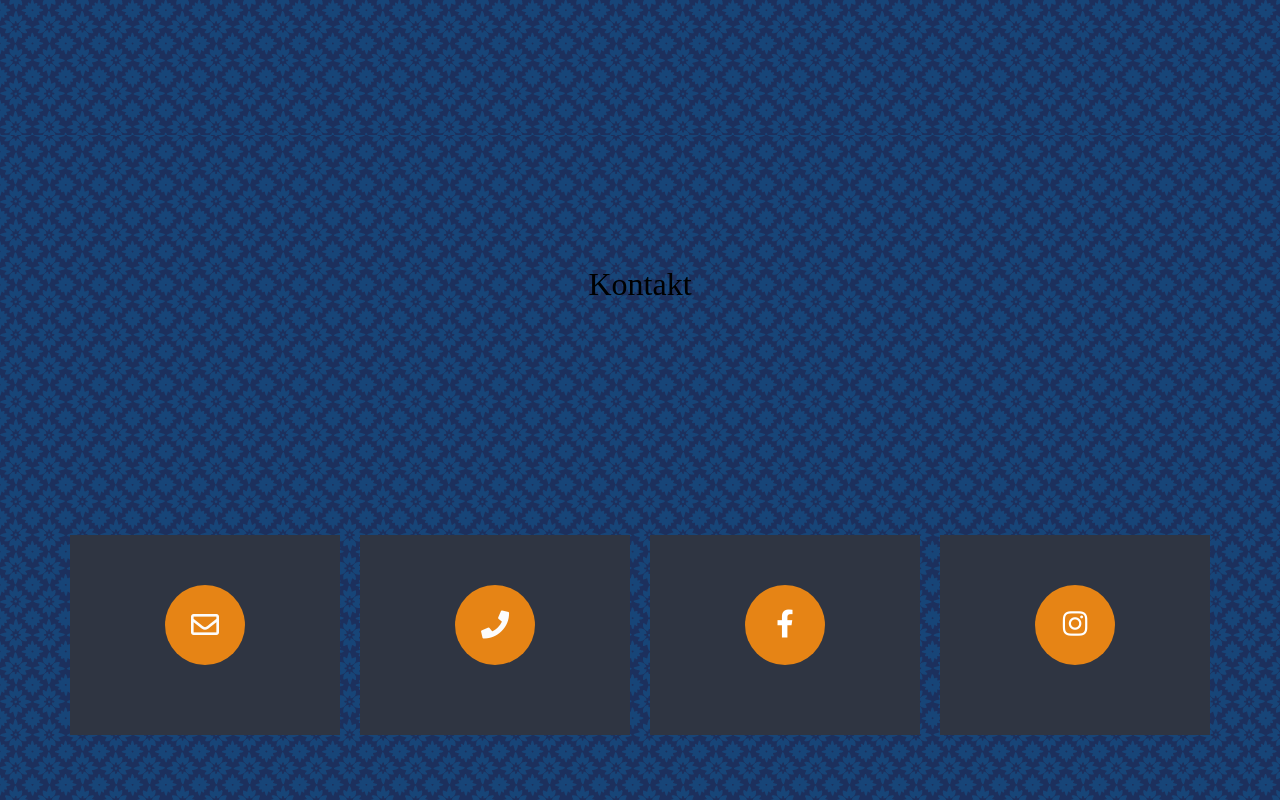
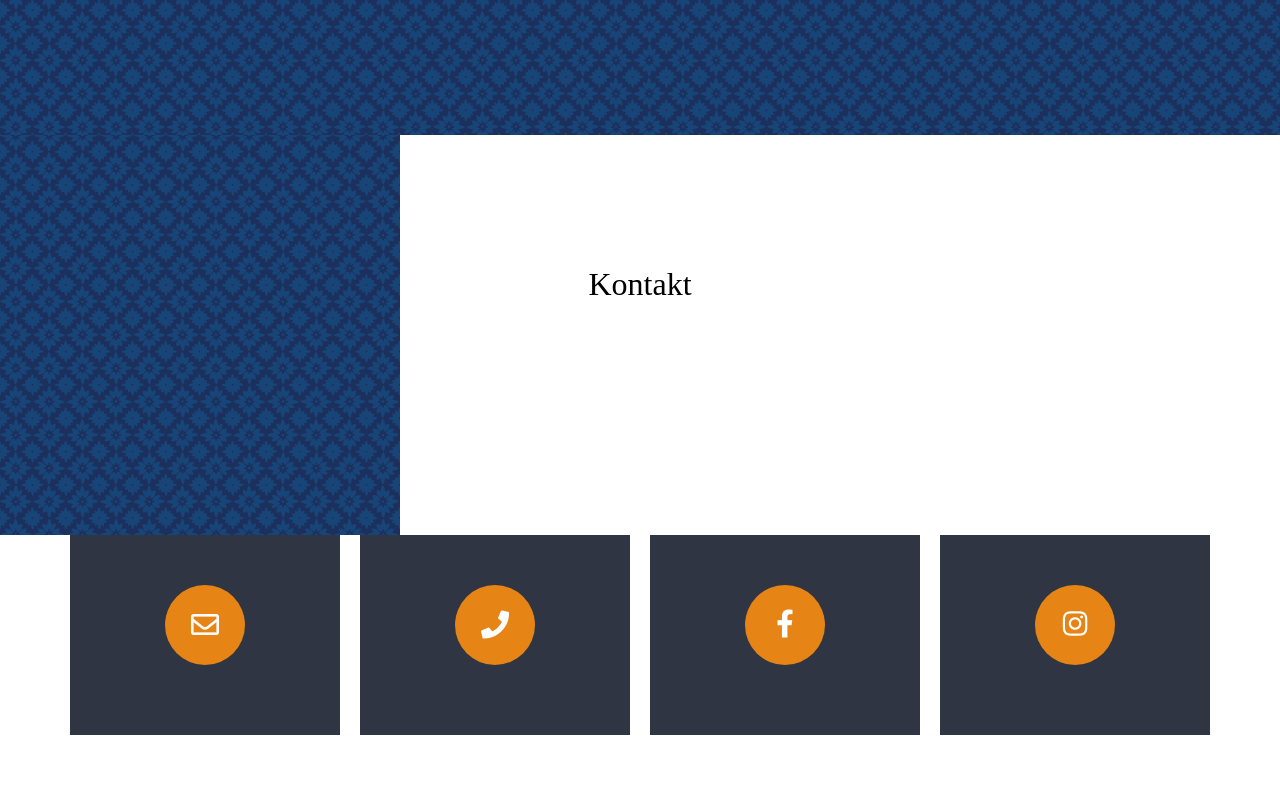
Before and after one commit to VladSustum/nemanja-portfolio1, a React (Create React App) app: page / in a window 1280 px wide. Shown: the part 4460-5260 px from the top of the page. Built offline with nearby package versions, Linux system fonts and the light colour scheme; some icons are missing.

Commit message:
fixing stuff

```diff
--- a/src/components/Kontakt/Kontakt.css
+++ b/src/components/Kontakt/Kontakt.css
@@ -1,7 +1,7 @@
 
 .body{
     padding-top: 200px;
-    background: url('../../images/bg1.png');
+    background: url('../../images/bg1.png') no-repeat;
     min-height: 100vh;
     display: flex;
     align-items: center;
```
Also changed, not shown: 1 other file (tests, documents, lock files or other folders).
